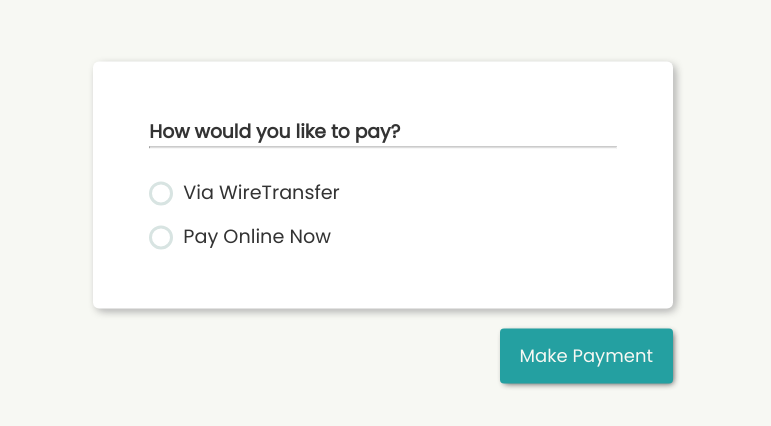
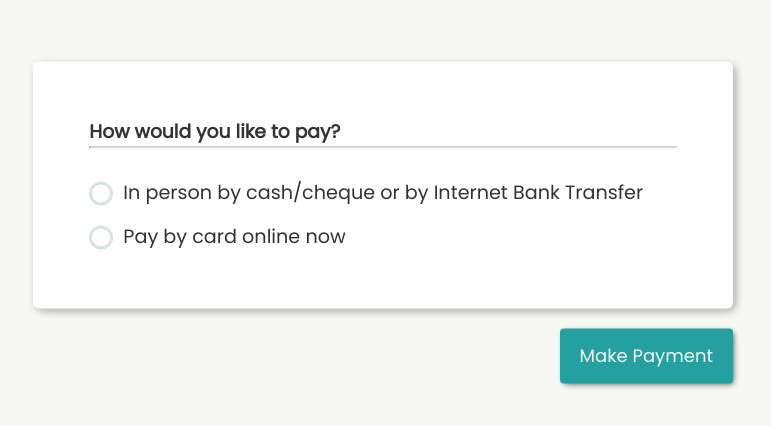
Before and after one commit to 693maroude/Balanced-Aged-Care-UI, a React (Create React App) app: page /payment-methods in a window 1280 px wide. Shown: the part 164-590 px from the top of the page, without its empty margins (257-1028 px from the left). Built offline with nearby package versions, Linux system fonts and the light colour scheme; a web font is replaced by a local one.

Commit message:
App flow changes regarding pdf & payment check

```diff
--- a/src/App.js
+++ b/src/App.js
@@ -5,8 +5,10 @@ import GlobalStyle from "./styles/GlobalStyle";
 import Email from "./components/Email";
 import PaymentMethods from "./components/PaymentMethods";
 import PinPayment from "./components/PinPayment";
-import WireTransfer from "./components/WireTransfer";
+import PaymentDetails from "./components/PaymentDetails";
 import Success from "./components/Success";
+import InvalidRequest from "./components/InvalidRequest";
+import ErrorComponent from "./components/ErrorComponent";
 
 const App = () => {
   return (
@@ -14,11 +16,13 @@ const App = () => {
       <GlobalStyle />
       <GlobalStateProvider>
         <Switch>
+          <Route path="/invalid-request" component={InvalidRequest} />
           <Route path="/success" component={Success} />
           <Route path="/pin-payment" component={PinPayment} />
-          <Route path="/wire-transfer" component={WireTransfer} />
+          <Route path="/payment-details" component={PaymentDetails} />
           <Route path="/payment-methods" component={PaymentMethods} />
           <Route path="/email" component={Email} />
+          <Route path="*" component={ErrorComponent} />
         </Switch>
       </GlobalStateProvider>
     </>
--- a/src/components/ErrorComponent.js
+++ b/src/components/ErrorComponent.js
@@ -8,11 +8,14 @@ import {
 } from "../styles/Error";
 
 const ErrorComponent = ({ Status, StatusMessage }) => {
+  console.log("status", Status);
   return (
     <Container>
       <ErrorContainer>
-        <ErrorStatus>{Status}</ErrorStatus>
-        <ErrorMessage>{StatusMessage}</ErrorMessage>
+        <ErrorStatus>{Status ? Status : "404"}</ErrorStatus>
+        <ErrorMessage>
+          {StatusMessage ? StatusMessage : "Invalid Request"}
+        </ErrorMessage>
       </ErrorContainer>
 
       <Message>Please contact your system administrator</Message>
--- /dev/null
+++ b/src/components/InvalidRequest.js
@@ -0,0 +1,33 @@
+import { useHistory } from "react-router-dom";
+import Container from "../styles/Container";
+import DocumentSVG from "../styles/DocumentSVG";
+import { StyledProceedButton, ButtonSpan } from "../styles/Button";
+
+const InvalidRequest = () => {
+  const history = useHistory();
+
+  const userPayment = false;
+
+  const handleClick = () => {
+    // open the payment url
+    history.push({
+      pathname: "/payment-methods",
+    });
+  };
+
+  return (
+    <Container style={{ textAlign: "center" }}>
+      <h3 style={{ textAlign: "center", marginBottom: "2vw" }}>
+        This document has already been processed.
+      </h3>
+      <DocumentSVG />
+      {!userPayment ? (
+        <StyledProceedButton onClick={handleClick}>
+          <ButtonSpan>Proceed to Payment</ButtonSpan>
+        </StyledProceedButton>
+      ) : null}
+    </Container>
+  );
+};
+
+export default InvalidRequest;
--- a/src/components/WireTransfer.js
+++ b/src/components/PaymentDetails.js
@@ -3,7 +3,7 @@ import { Em } from "../styles/List";
 import List from "../styles/List";
 import Container from "../styles/Container";
 
-const WireTransfer = () => {
+const PaymentDetails = () => {
   return (
     <Container>
       <h3>Payment Details</h3>
@@ -30,4 +30,4 @@ const WireTransfer = () => {
   );
 };
 
-export default WireTransfer;
+export default PaymentDetails;
--- a/src/components/PaymentMethods.js
+++ b/src/components/PaymentMethods.js
@@ -25,7 +25,7 @@ const PaymentMethods = () => {
     if (paymentMethod === "pay_online")
       history.push({ pathname: "/pin-payment" });
     else if (paymentMethod === "wire_transfer")
-      history.push({ pathname: "/wire-transfer" });
+      history.push({ pathname: "/payment-details" });
   };
 
   //error popup disappears after 1800ms
@@ -38,7 +38,7 @@ const PaymentMethods = () => {
 
   return (
     <>
-      <Container>
+      <Container Pay={true}>
         <h3>How would you like to pay?</h3>
         <hr />
         <RadioContainer>
@@ -51,7 +51,7 @@ const PaymentMethods = () => {
               checked={paymentMethod === "wire_transfer"}
             />
             <RadioSpan />
-            Via WireTransfer
+            In person by cash/cheque or by Internet Bank Transfer
           </RadioLabel>
           <RadioLabel htmlFor="pay_online">
             <RadioInput
@@ -62,7 +62,7 @@ const PaymentMethods = () => {
               checked={paymentMethod === "pay_online"}
             />
             <RadioSpan />
-            Pay Online Now
+            Pay by card online now
           </RadioLabel>
         </RadioContainer>
         <StyledProceedButton onClick={handlePayment}>
--- a/src/styles/Container.js
+++ b/src/styles/Container.js
@@ -14,8 +14,8 @@ const Container_in = keyframes`
 const Container = styled.div`
   position: relative;
   height: auto;
-  width: min(580px, 94vw);
-  padding: max(36px, 4.4vw);
+  width: ${({ Pay }) => (Pay ? "min(700px, 94vw)" : "min(600px, 94vw)")};
+  padding: max(36px, min(4.4vw, 66px));
   margin-inline: auto;
   background-color: #fff;
   border-radius: 6px;
--- /dev/null
+++ b/src/styles/DocumentSVG.js
@@ -0,0 +1,9 @@
+import styled from "styled-components";
+import { ReactComponent as document } from "../assets/document_exists.svg";
+
+const DocumentSVG = styled(document)`
+  height: min(350px, 80vw);
+  width: 90%;
+`;
+
+export default DocumentSVG;
--- a/src/styles/Radio.js
+++ b/src/styles/Radio.js
@@ -24,6 +24,7 @@ export const RadioInput = styled.input.attrs({
 export const RadioSpan = styled.div`
   width: 1.25em;
   height: 1.25em;
+  aspect-ratio: 1;
   border: 3px solid #d8e4e2;
   border-radius: 50%;
   margin-right: 10px;
--- a/src/styles/SuccessSVG.js
+++ b/src/styles/SuccessSVG.js
@@ -69,7 +69,6 @@ const vector = keyframes`
 
 const SuccessSVG = styled(orderConfirmed)`
   height: min(350px, 80vw);
-  /* width: min(100%, 80vw); */
   width: 90%;
 
   #tick {
```
Also changed, not shown: src/assets/document_exists.svg (added).
